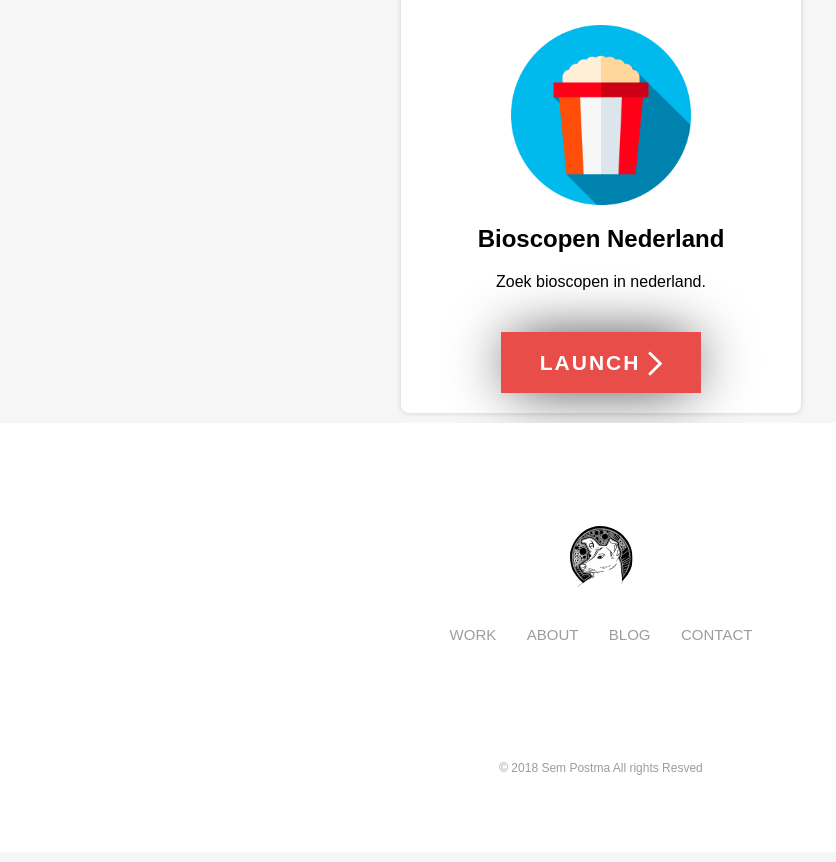
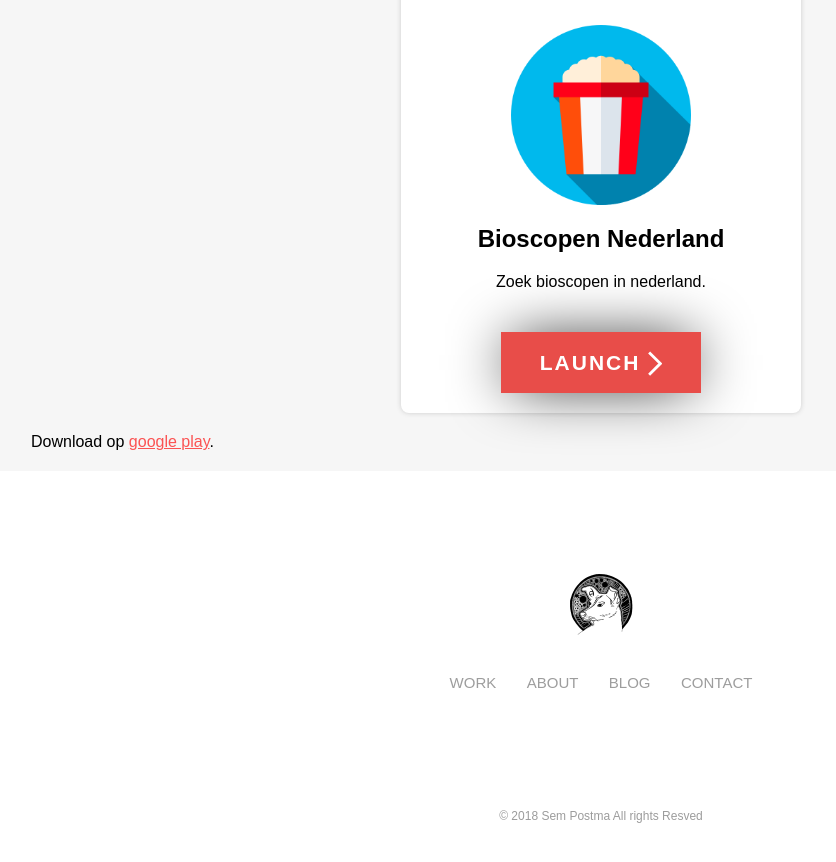
Before and after one commit to LesterGallagher/LesterGallagher.github.io, a Jekyll site: the page built from _posts/2018-08-11-bioscopen-nederland.markdown, in a window 1280 px wide and 900 px high, scrolled down 1018 px. Shown: the top 862 px of the window, without its empty margins (39-875 px from the left). Built offline with Jekyll 4.4.1, drawn with Linux system fonts in a browser that asks for light colours.

Commit message:
Updated Bioscopen Nederland

```diff
--- a/_posts/2018-08-11-bioscopen-nederland.markdown
+++ b/_posts/2018-08-11-bioscopen-nederland.markdown
@@ -12,3 +12,5 @@ portal_image: "/uploads/logo.png"
 Deze app maakt het mogelijk om bioscopen in nederland te zoeken. Je kunt gemakkelijk het adres, het aantal doeken en stoelen vinden. De app kan ook offline gebruikt worden. De app gebruikt een offline kaart waardoor je deze zonder internet nog steeds kan gebruiken.
 
 {% include app-portal.html %}
+
+Download op [google play](https://play.google.com/store/apps/details?id=com.EchoSierraStudio.Bioscopen_Nederland).
```
